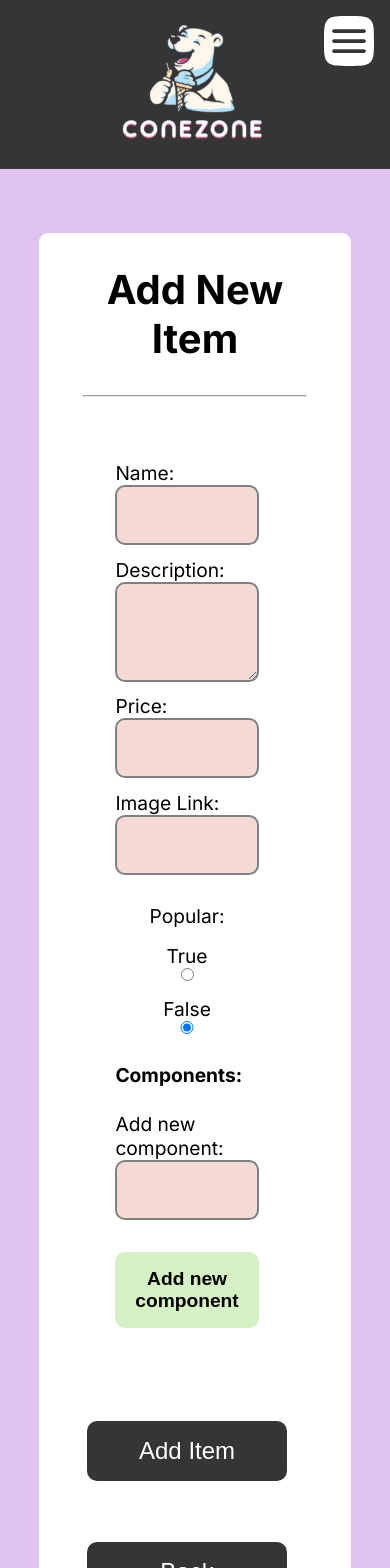
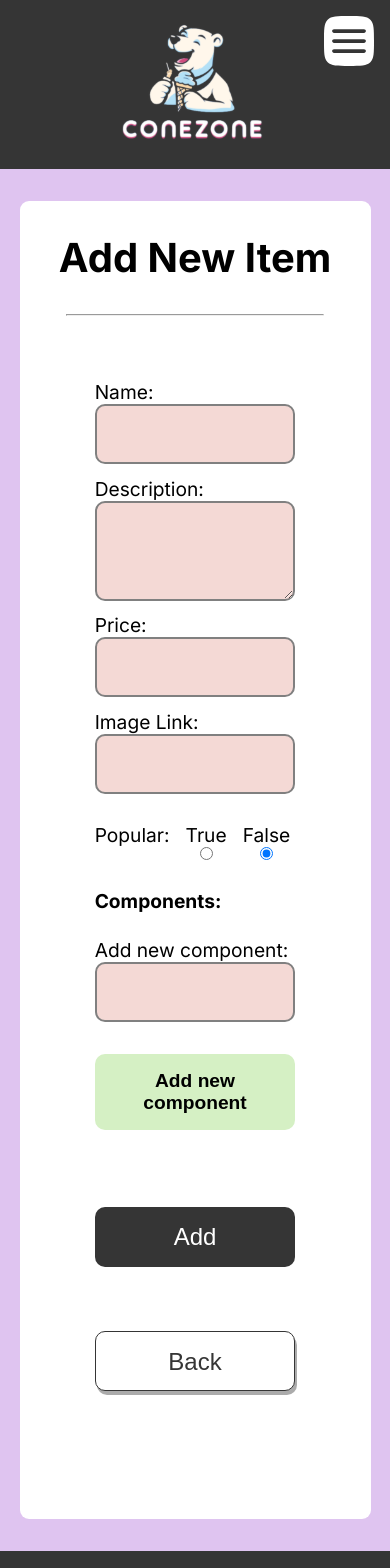
Before and after one commit to NajibMuhammadi/ConeZone, a React (Vite) app in the folder frontend/: page /add in a window 390 px wide. Shown: the top 1568 px of the page. Built offline with nearby package versions, Linux system fonts and the light colour scheme; a web font is replaced by a local one.

Commit message:
Fixed some styling issues

```diff
--- a/frontend/src/Pages/AddItemPage.tsx
+++ b/frontend/src/Pages/AddItemPage.tsx
@@ -79,7 +79,7 @@ function AddItemPage() {
         <>
             <Header />
             <section className="add-item__wrapper">
-                <section className='add-itemPage'>
+                <section className='add-item__page'>
                     <h2 className="add-item__heading">Add New Item</h2>
                     <hr className="add-item__line" />
                     <article className="add-item">
@@ -163,8 +163,10 @@ function AddItemPage() {
                                     className="add-item__component-btn"
                                 > Add new component</button>
                             </label>
-                            <button className="add-item__button" onClick={saveItem}>Add Item</button>
-                            <button className="add-item__button" onClick={goBack}>Back</button>
+                            <section className="add-item__buttons">
+                                <button className="add-item__button add-item__button--back" onClick={goBack}>Back</button>
+                                <button className="add-item__button" onClick={saveItem}>Add</button>
+                            </section>
                         </form>
                     </article>
                 </section>
--- a/frontend/src/Pages/EditItemPage.tsx
+++ b/frontend/src/Pages/EditItemPage.tsx
@@ -116,7 +116,7 @@ function EditItemPage() {
                         console.error('Error updating item', error)
                     }
                 }
-                navigate('/editmenu');
+                setEdit(false)
             } catch (err) {
                 console.error('Error parsing token:', err);
             }
@@ -155,7 +155,7 @@ function EditItemPage() {
                                         <li className="edit-item__component-item" key={index}>{component}</li>
                                     ))}
                                 </ul>
-                                <button className="edit-item__button" onClick={goBack}>Back</button>
+                                <button className="edit-item__button edit-item__button--back" onClick={goBack}>Back</button>
                             </section>
                         </article>
                     </section>
@@ -249,8 +249,10 @@ function EditItemPage() {
                                         className="edit-item__component-btn"
                                     > Add new component</button>
                                 </label>
-                                <button className="edit-item__button" onClick={changeItem}>Save Changes</button>
-                                <button className="edit-item__button" onClick={goBack}>Back</button>
+                                <section className="edit-item__buttons">
+                                    <button className="edit-item__button edit-item__button--back" onClick={goBack}>Back</button>
+                                    <button className="edit-item__button" onClick={changeItem}>Save</button>
+                                </section>
                             </form>
                         </article>
                     </section>
--- a/frontend/src/Pages/EditMenuPage.tsx
+++ b/frontend/src/Pages/EditMenuPage.tsx
@@ -42,7 +42,6 @@ function EditMenuPage() {
                         console.error('Error adding item', error)
                     }
                 }
-                location.reload()
             } catch (error) {
                 console.error('Error parsing token', error)
             }
@@ -64,8 +63,6 @@ function EditMenuPage() {
                                         <img className="edit-menu__menu-image" src={item.image} alt="IceCream" />
                                         <article className="edit-menu__menu-des">
                                             <h2 className="edit-menu__menu-title">{item.name}</h2>
-                                            <p className="edit-menu__menu-desc">{item.desc}</p>
-                                            <p className="edit-menu__menu-price">{item.price} kr</p>
                                         </article>
                                         <article className="edit-menu__menu-changes">
                                             <Link to={`/item/${item.sk}`}><img className='edit-menu__menu-edit' src={editIcon} alt="Redigera" /></Link>
--- a/frontend/src/Pages/styles/addItemPage.css
+++ b/frontend/src/Pages/styles/addItemPage.css
@@ -5,7 +5,7 @@
     padding: 4rem 0rem;
 }
 
-.add-itemPage {
+.add-item__page {
     width: 80%;
     max-width: 620px;
     background-color: var(--white);
@@ -35,6 +35,7 @@
     width: 80%;
     max-width: 620px;
     margin: 2rem auto;
+    margin-bottom: 0;
     padding: 2rem;
     border-radius: 9px;
     display: flex;
@@ -140,9 +141,18 @@
     scale: 0.9;
 }
 
+.add-item__buttons {
+    width: 100%;
+    display: flex;
+    flex-direction: row;
+    align-items: center;
+    justify-content: center;
+    margin: auto;
+}
+
 .add-item__button {
     border-radius: 10px;
-    margin-top: 3rem;
+    margin: 2rem;
     padding: 1rem;
     font-size: 1.5rem;
     background-color: var(--black);
@@ -150,29 +160,35 @@
     cursor: pointer;
     border: none;
     width: 200px;
+    height: 60px;
     align-self: center;
 }
 
+.add-item__button--back {
+    color: var(--black);
+    background-color: var(--white);
+    border: 1px solid var(--black);
+    box-shadow: #808080a8 2px 4px;
+}
+
 @media (max-width: 768px) {
+    .add-item__page {
+        width: 90%;
+    }
+
     .add-item {
-        width: 90%;
+        width: 100%;
         font-size: 18px;
-        margin: 2rem auto;
+        margin: 2rem 0;
     }
 
     .add-item__wrapper {
         margin: 0;
+        padding: 2rem 0;
+    }
+
+    .add-item__buttons {
+        flex-direction: column-reverse;
+
     }
 }
-
-@media (max-width: 500px) {
-    .add-item {
-        flex-direction: column;
-    }
-
-    .form__popular {
-        flex-direction: column;
-        align-items: center;
-        justify-content: center;
-    }
-}
--- a/frontend/src/Pages/styles/editItemPage.css
+++ b/frontend/src/Pages/styles/editItemPage.css
@@ -132,6 +132,13 @@
     font-size: 1rem;
 }
 
+.edit-item__buttons {
+    display: flex;
+    flex-direction: row;
+    align-items: center;
+    justify-content: center;
+}
+
 .edit-item__button {
     border-radius: 10px;
     margin: 2rem;
@@ -142,7 +149,15 @@
     cursor: pointer;
     border: none;
     width: 200px;
+    height: 60px;
     align-self: center;
+}
+
+.edit-item__button--back {
+    color: var(--black);
+    background-color: var(--white);
+    border: 1px solid var(--black);
+    box-shadow: #808080a8 2px 4px;
 }
 
 .edit-item__button:active {
@@ -206,12 +221,11 @@
 
     .edit-item__wrapper {
         margin: 0;
+        padding: 0;
     }
 
-}
+    .edit-item__buttons {
+        flex-direction: column-reverse;
 
-@media (max-width: 500px) {
-    .edit-item {
-        flex-direction: column;
     }
 }
--- a/frontend/src/Pages/styles/productPage.css
+++ b/frontend/src/Pages/styles/productPage.css
@@ -38,6 +38,8 @@
 .product__desc {
     font-size: 1.5rem;
     font-weight: 400;
+    margin: 0 2rem;
+    text-align: center;
 }
 
 .product__info {
@@ -60,6 +62,7 @@
     flex-direction: column;
     align-items: center;
     gap: 20px;
+    margin-bottom: 1rem;
 }
 
 .product__button {
```
Also changed, not shown: 1 other file (tests, documents, lock files or other folders).
